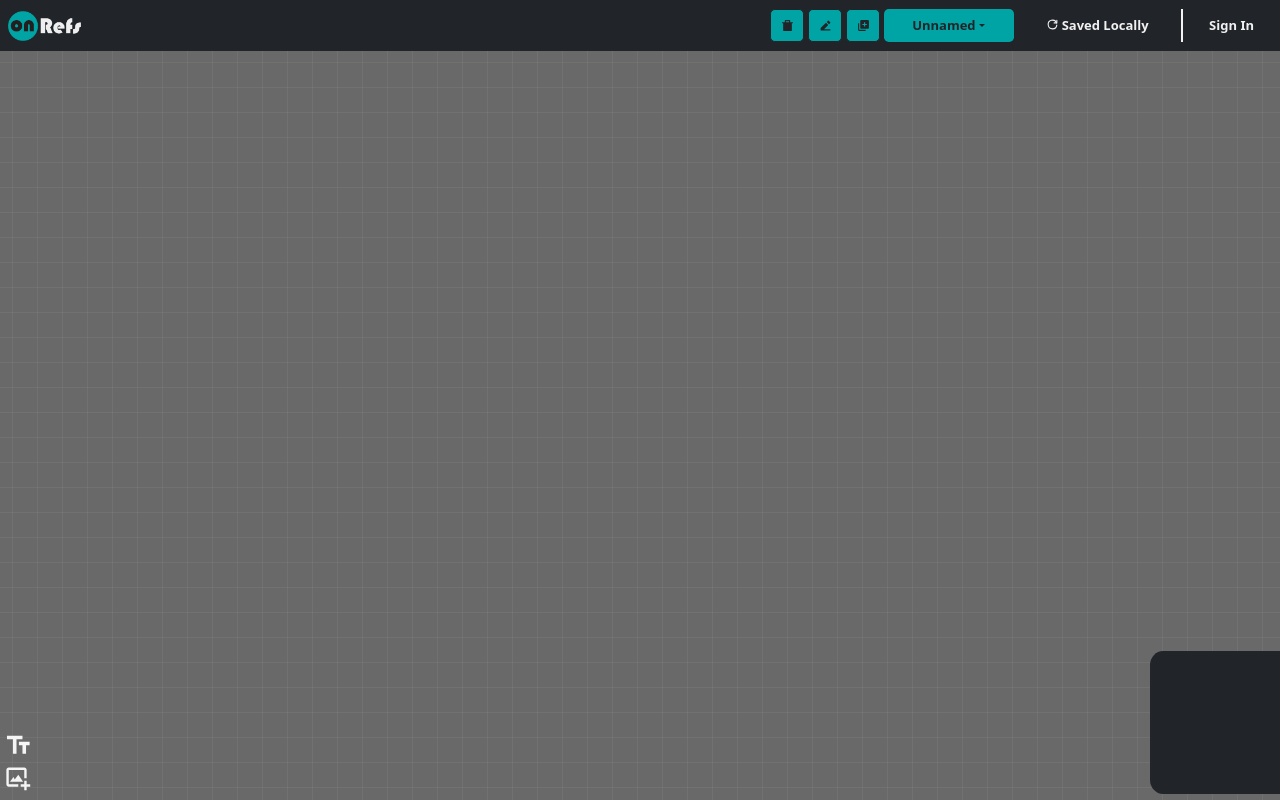
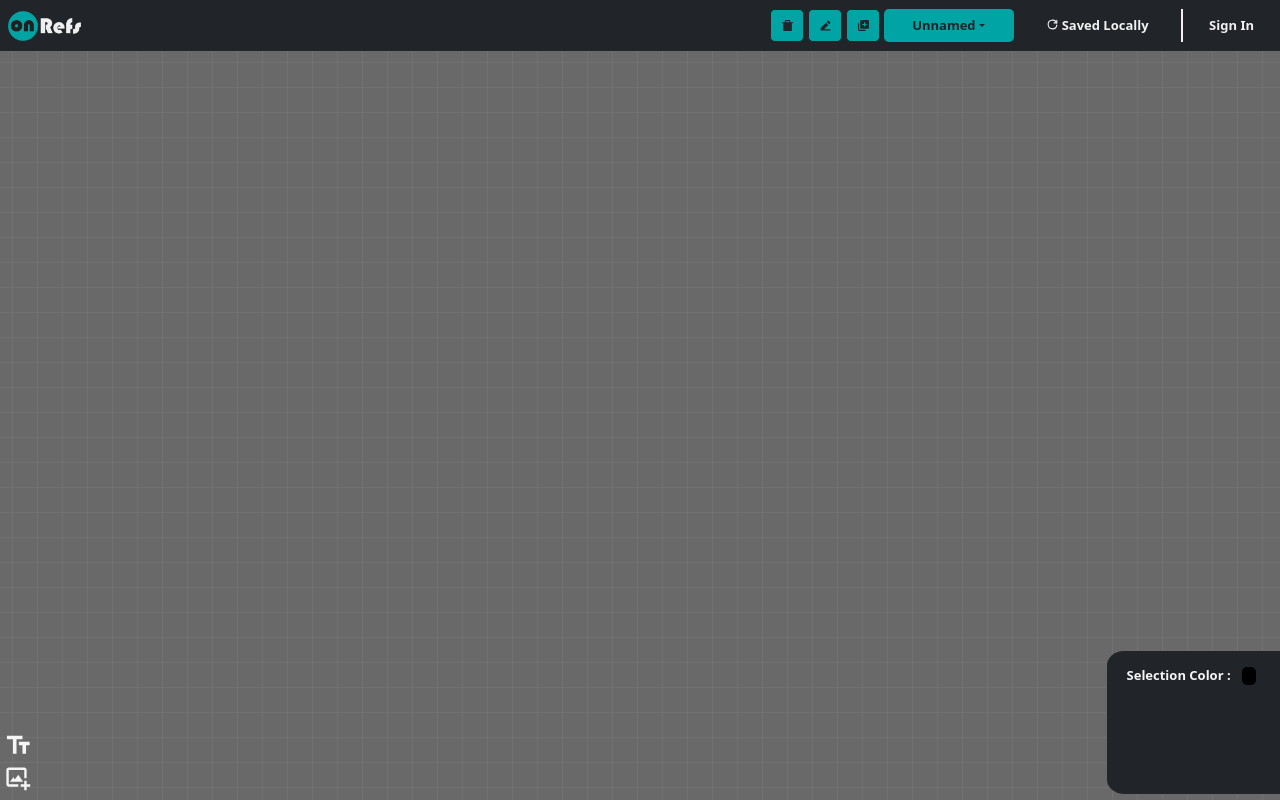
Before and after one commit to Vergiis/OnRefs, a React (Vite) app: page / in a window 1280 px wide. Built offline with nearby package versions, Linux system fonts and the light colour scheme; some icons are missing.

Commit message:
2 files modified

```diff
--- a/src/CanvasSettings.tsx
+++ b/src/CanvasSettings.tsx
@@ -1,7 +1,14 @@
+import { useRef } from 'react';
 import { Form } from 'react-bootstrap';
 import { FaGear } from 'react-icons/fa6';
 
 export function CanvasSettings() {
+  const colorRef: any = useRef(null);
+
+  const colorChange = () => {
+    console.log(colorRef.current.value);
+  };
+
   return (
     <Form className="canvasSettings">
       <Form.Group>
@@ -9,10 +16,17 @@ export function CanvasSettings() {
           <FaGear />
         </Form.Label>
       </Form.Group>
-      <Form.Group
-        className="canvasSettingsWindow"
-        id="canvasSettingsToggle"
-      ></Form.Group>
+      <Form.Group className="canvasSettingsWindow" id="canvasSettingsToggle">
+        <Form.Group className="addTextInput" id="addTextColorGroup">
+          <Form.Label>Selection Color :</Form.Label>
+          <Form.Control
+            type="color"
+            id="addTextColor"
+            ref={colorRef}
+            onChange={colorChange}
+          />
+        </Form.Group>
+      </Form.Group>
     </Form>
   );
 }
--- a/src/styles/canvasStyle.css
+++ b/src/styles/canvasStyle.css
@@ -193,8 +193,8 @@
   cursor: pointer;
   margin-right: 0.17em;
 }
-.canvasSettingsWindow{
-  width: 10em;
+.canvasSettingsWindow {
+  width: 13.3em;
   height: 11em;
   margin-top: -9em;
   background-color: #212529;
```
